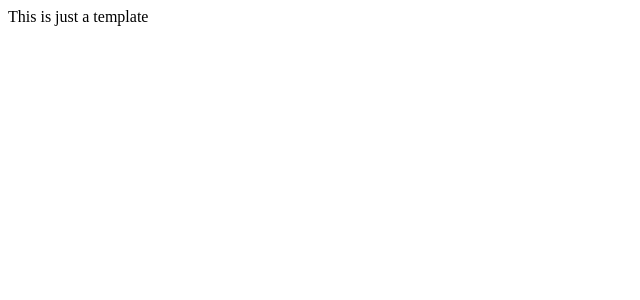
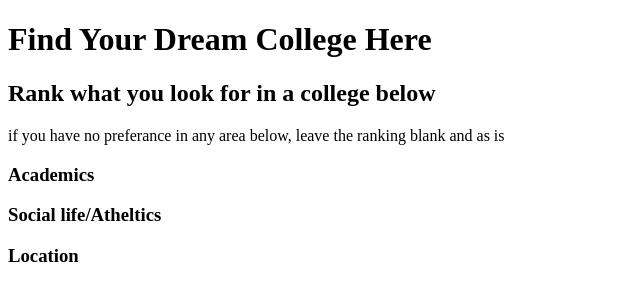
Before and after one commit to nateqwang/dream-college-website, a plain HTML site: page index.html in a window 1280 px wide. Shown: the whole page, without its empty margins (0-640 px from the left). Drawn offline with Linux system fonts and the light colour scheme.

Commit message:
Template for main heading, instructions, and ranking catogories

```diff
--- a/index.html
+++ b/index.html
@@ -6,6 +6,11 @@
     </head>
 
     <body>
-        This is just a template
+        <h1>Find Your Dream College Here</h1>
+        <h2>Rank what you look for in a college below</h2>
+        <p>if you have no preferance in any area below, leave the ranking blank and as is</p>
+        <h3>Academics</h3>
+        <h3>Social life/Atheltics</h3>
+        <h3>Location</h3>
     </body>
 </html>
```
